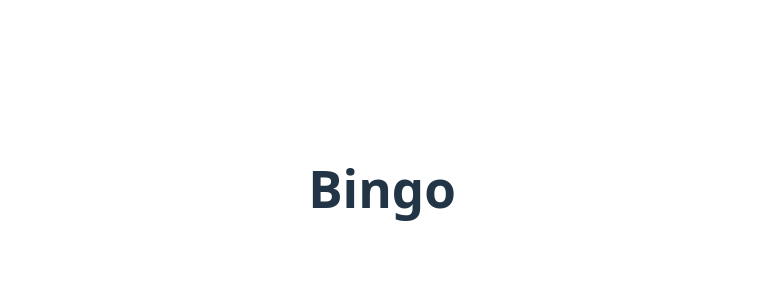
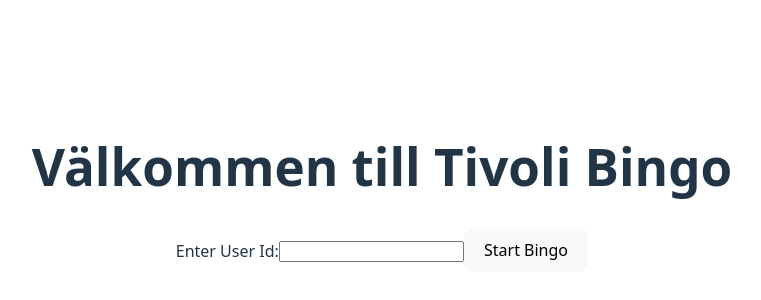
Before and after one commit to jolor2024/bingo, a React (Vite) app in the folder bingo-app/: page / in a window 1280 px wide. Shown: the part 212-512 px from the top of the page, without its empty margins (258-1019 px from the left). Built offline with nearby package versions, Linux system fonts and the light colour scheme.

Commit message:
added start form & game component

```diff
--- a/bingo-app/src/App.tsx
+++ b/bingo-app/src/App.tsx
@@ -1,10 +1,40 @@
+import { useState, type FormEvent } from 'react'
 import './App.css'
 
+import BingoGame from './components/BingoGame';
+
 function App() {
+  const [userId, setUserId] = useState("");
+  const [gameStarted, setGameStarted] = useState(false);
 
+  function startGame(e: FormEvent<HTMLFormElement>) {
+    e.preventDefault();
+    setGameStarted(true);
+  }
   return (
     <>
-     <h1>Bingo</h1>
+    {!gameStarted && (
+      <div>
+      <h1>Välkommen till Tivoli Bingo</h1>
+        <form onSubmit={startGame}>
+        <label htmlFor="userId">Enter User Id:</label>
+        <input
+          id="userId"
+          name="userId"
+          type="text"
+          value={userId}
+          onChange={(e) => setUserId(e.target.value)}
+          />
+        <button type='submit'>Start Bingo</button>
+        </form>
+      </div>
+
+    )}
+
+    {gameStarted && (
+      <BingoGame userId={userId} />
+    )}
+
     </>
   )
 }
--- /dev/null
+++ b/bingo-app/src/components/BingoGame.tsx
@@ -0,0 +1,14 @@
+type BingoGameProps = {
+    userId: string;
+}
+
+function BingoGame({userId} : BingoGameProps) {
+    return (
+        <div>
+        <h2>Bingo</h2>
+        <p>Your username {userId} </p>
+      </div>
+    )
+}
+
+export default BingoGame;
```
